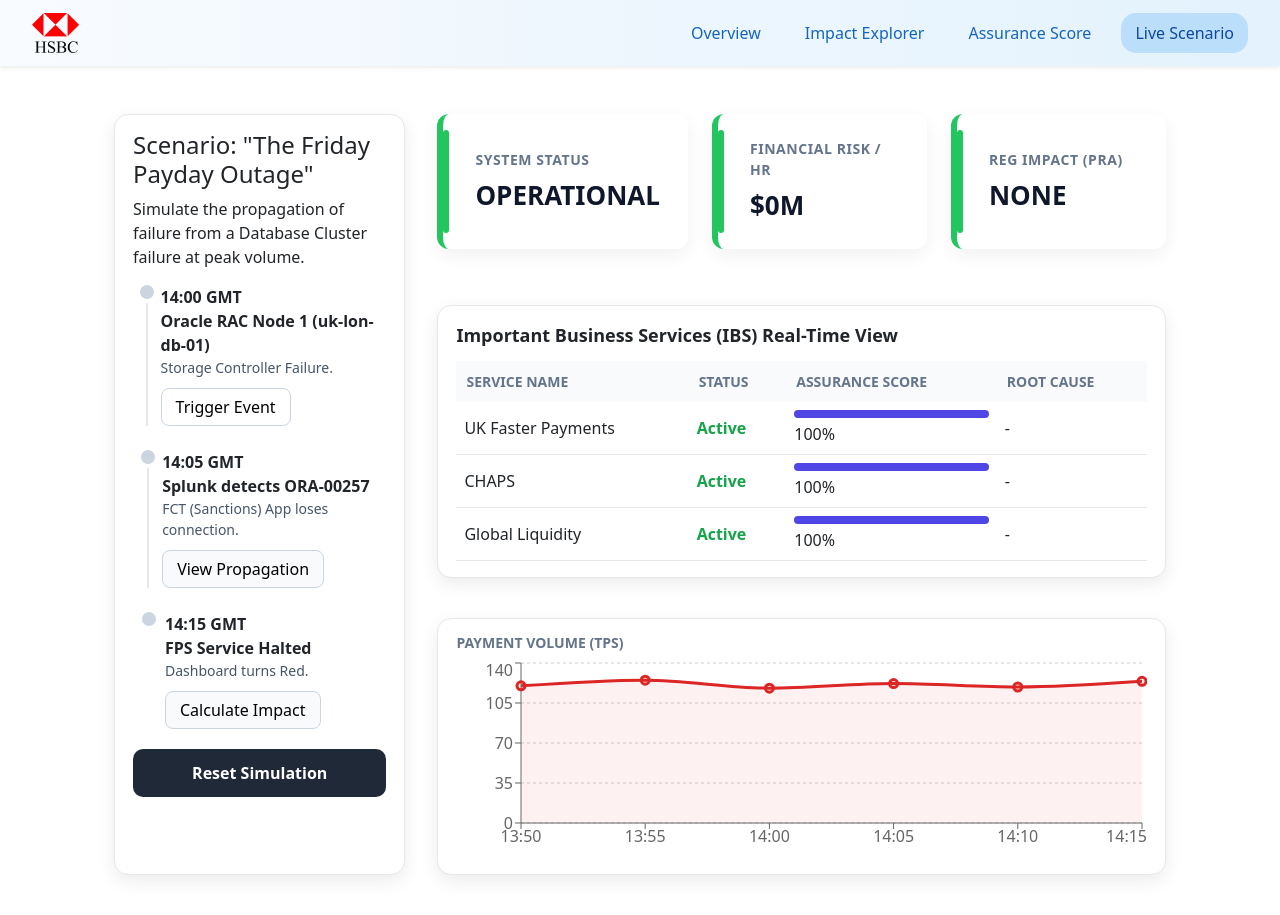
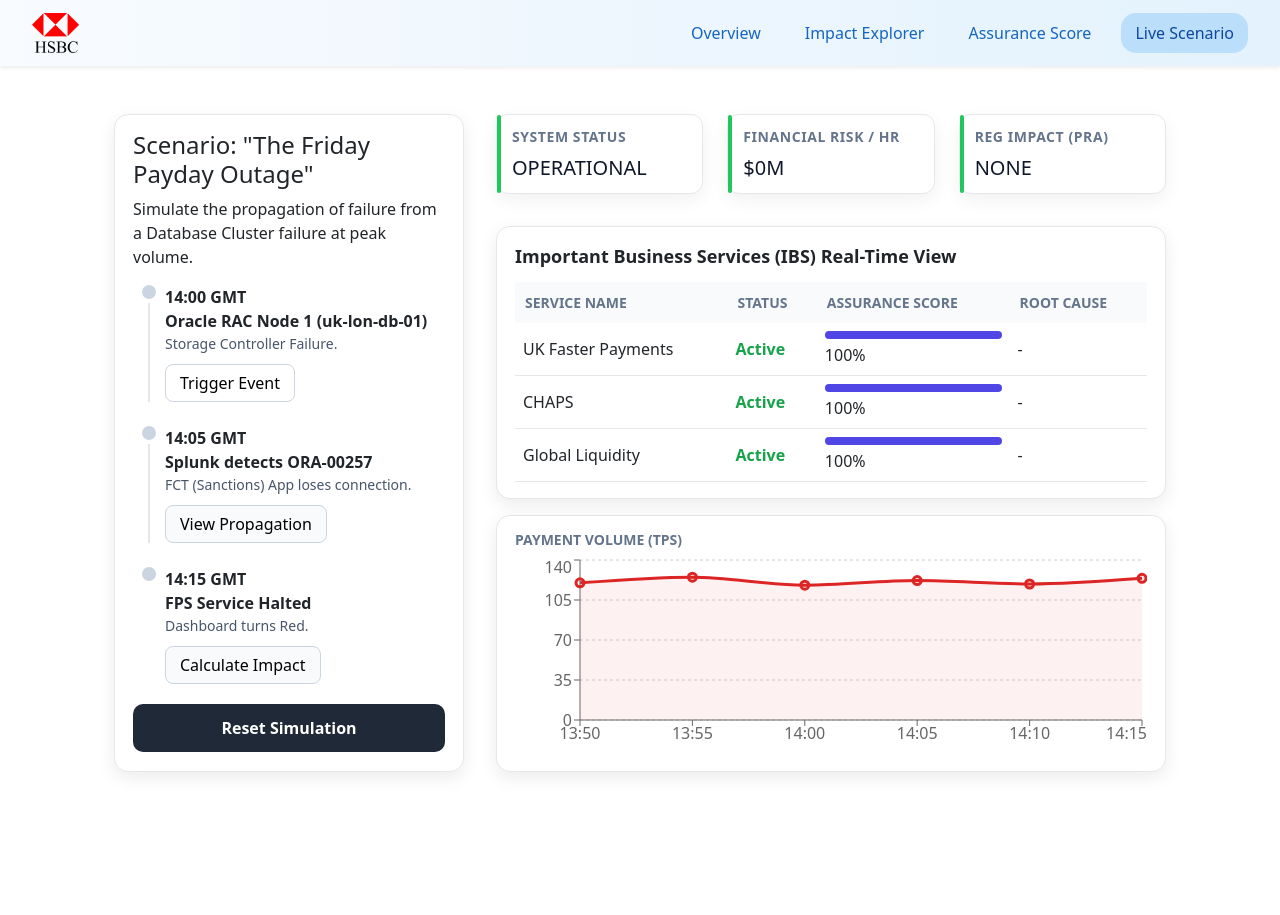
Before and after one commit to riyabagi/business-process-entity-relationship, a React app in the folder frontend/: page /live in a window 1280 px wide. After the commit the page ends 812 px from the top, so only its background shows below. Built offline with nearby package versions, Linux system fonts and the light colour scheme; the HTML template or start-up script is replaced by a standard one.

Commit message:
LiveScenario CSS updates

```diff
--- a/frontend/src/components/LiveScenario.css
+++ b/frontend/src/components/LiveScenario.css
@@ -134,49 +134,12 @@
 .dashboard {
   padding: 24px 32px;
 }
-
-/* STATUS CARDS */
-.status-grid {
-  display: grid;
-  grid-template-columns: repeat(3, 1fr);
-  gap: 24px;
-  margin-bottom: 28px;
-}
-
-.status-card {
-  background: white;
-  border-radius: 12px;
-  padding: 20px 24px;
-  border-left: 6px solid #22c55e;
-}
-
-.status-label {
-  font-size: 13px;
-  color: #64748b;
-  font-weight: 600;
-}
-
-.status-value {
-  font-size: 22px;
-  font-weight: 700;
-}
-
-.status-value.green {
-  color: #16a34a;
-}
-
-/* MAIN GRID */
 .live-grid {
   display: grid;
-  grid-template-columns: 1.2fr 3fr;
+  grid-template-columns: 350px 1fr;
   gap: 32px;
 }
 
-.right-panel {
-  display: flex;
-  flex-direction: column;
-  gap: 24px;
-}
 
 /* ================= TOP STATUS CARDS ================= */
 
@@ -191,12 +154,13 @@
   position: relative;
   background: #ffffff;
   border-radius: 12px;
-  padding: 24px 28px 24px 32px;
+  padding: 15px 15px;
   box-shadow: 0 6px 18px rgba(0, 0, 0, 0.06);
-  min-height: 110px;
+  height: 80px;
   display: flex;
   flex-direction: column;
   justify-content: center;
+  border: 1px solid #e5e7eb;
 }
 
 /* Green vertical bar */
@@ -204,9 +168,9 @@
   content: "";
   position: absolute;
   left: 0;
-  top: 16px;
-  bottom: 16px;
-  width: 6px;
+  top: 0;
+  bottom: 0;
+  width: 4px;
   background: #22c55e;
   border-radius: 6px;
 }
@@ -220,8 +184,8 @@
 }
 
 .status-value {
-  font-size: 26px;
-  font-weight: 700;
+  font-size: 20px;
+  font-weight: 500;
   color: #0f172a;
 }
 
```
